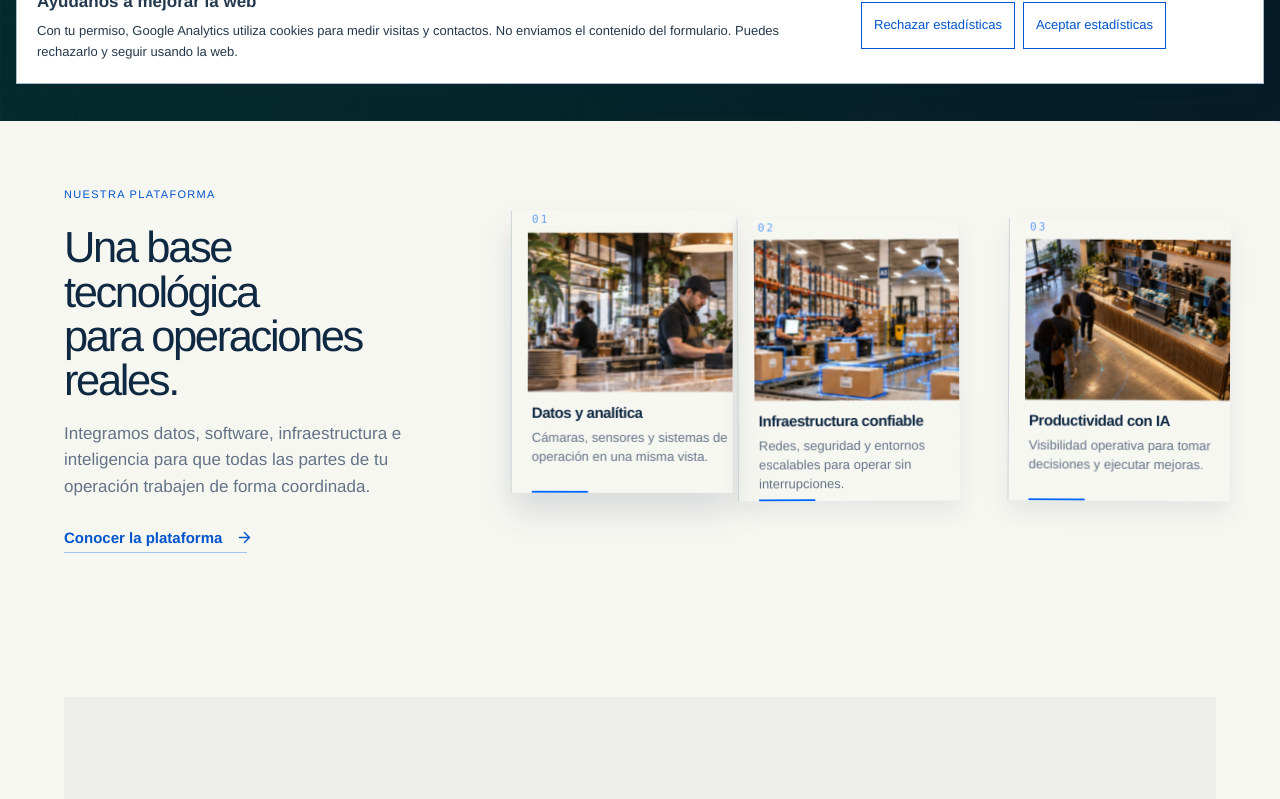
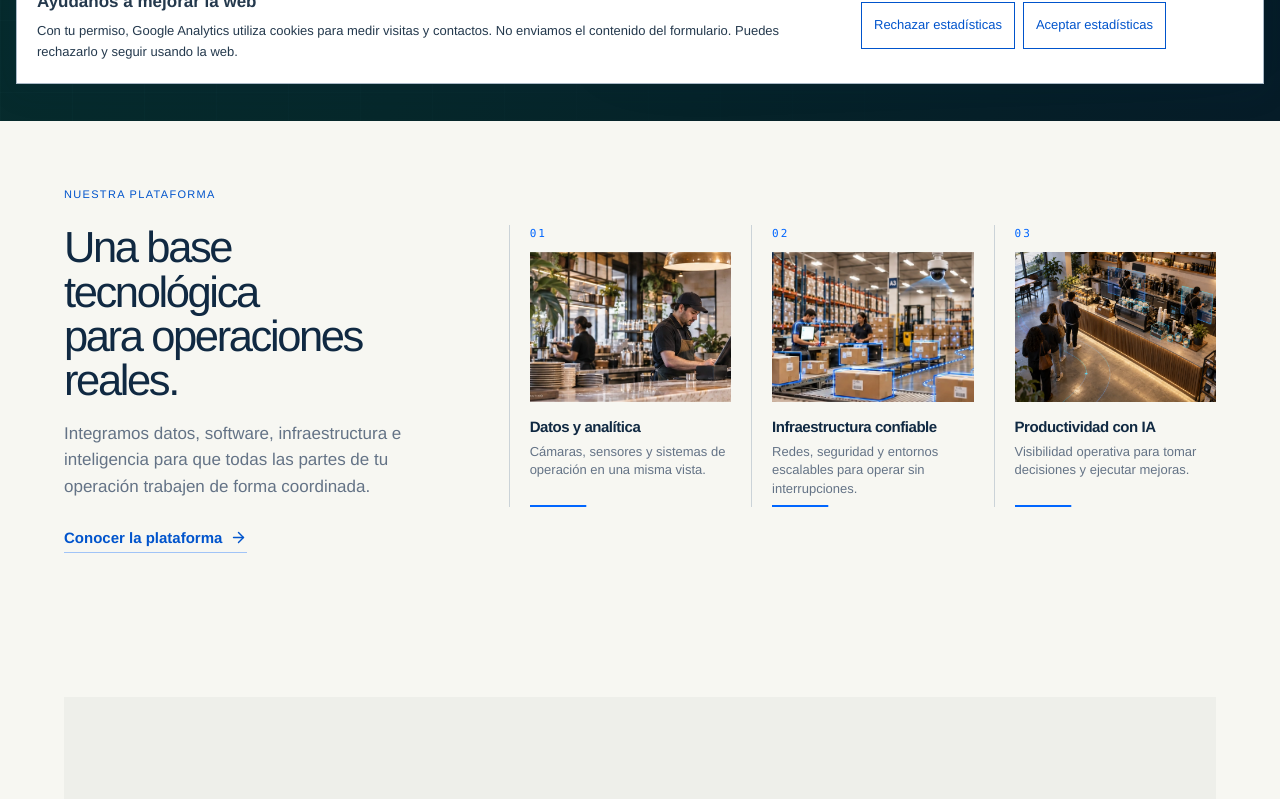
Before and after one commit to PaulGarcia89/DataLinkTech-WebAppFront, a Next.js app: page / in a window 1280 px wide. Shown: the part 700-1499 px from the top of the page. Built offline with nearby package versions, Linux system fonts and the light colour scheme; no server answers.

Commit message:
Use hover scale interaction for platform cards

```diff
--- a/src/styles/editorial.css
+++ b/src/styles/editorial.css
@@ -811,7 +811,6 @@ body:has(.operations-hero) .language-switch {
 }
 
 .platform-preview { position: relative; overflow: hidden; padding: 58px 0 72px; background: #f7f7f2; }
-.platform-preview::before { content: ""; position: absolute; top: 0; left: -28%; width: 28%; height: 2px; background: linear-gradient(90deg, transparent, #0066ff, #00b8ff, transparent); opacity: .8; }
 .platform-preview > .container { display: grid; grid-template-columns: .78fr 1.5fr; gap: clamp(32px, 6vw, 92px); align-items: center; }
 .platform-preview-intro h2 { margin: 19px 0 18px; color: #102942; font-size: clamp(34px, 3.4vw, 52px); letter-spacing: -.055em; line-height: 1.02; }
 .platform-preview-intro > p:not(.eyebrow) { max-width: 430px; color: #647386; line-height: 1.55; }
@@ -825,55 +824,10 @@ body:has(.operations-hero) .language-switch {
 .platform-preview-card p { margin-top: 7px; color: #647386; font-size: 13px; line-height: 1.45; }
 
 @media (hover: hover) and (pointer: fine) {
-  .platform-preview-card:hover { transform: translateY(-8px); border-color: #0066ff88; box-shadow: 0 18px 30px #10294218; }
+  .platform-preview-card:hover { z-index: 2; transform: translateY(-8px) scale(1.035); border-color: #0066ff88; box-shadow: 0 22px 36px #10294225; }
   .platform-preview-card:hover::after { transform: scaleX(1); }
   .platform-preview-card:hover img { transform: scale(1.055); filter: saturate(1.08) contrast(1.03); }
   .platform-preview-card:hover h3 { color: #0066ff; }
-}
-
-@media (prefers-reduced-motion: no-preference) {
-  .platform-preview::before { animation: platform-scanline 7s linear infinite; }
-  .platform-preview-intro { animation: platform-intro-enter .9s var(--ease) both; }
-  .platform-preview-intro .link-arrow svg { animation: platform-link-nudge 2s ease-in-out infinite; }
-  .platform-preview-card { animation: platform-card-float 4.8s ease-in-out infinite; }
-  .platform-preview-card:nth-child(2) { animation-delay: -1.8s; }
-  .platform-preview-card:nth-child(3) { animation-delay: -3.6s; }
-  .platform-preview-card img { animation: platform-image-breathe 10s ease-in-out infinite alternate; }
-  .platform-preview-card:nth-child(2) img { animation-delay: -2.4s; }
-  .platform-preview-card:nth-child(3) img { animation-delay: -4.8s; }
-  .platform-card-index { animation: platform-index-pulse 2.4s ease-in-out infinite; }
-}
-
-@keyframes platform-scanline {
-  from { transform: translateX(0); }
-  to { transform: translateX(460%); }
-}
-
-@keyframes platform-intro-enter {
-  from { opacity: 0; transform: translate3d(-24px, 0, 0); }
-  to { opacity: 1; transform: translate3d(0, 0, 0); }
-}
-
-@keyframes platform-link-nudge {
-  0%, 100% { transform: translateX(0); }
-  50% { transform: translateX(6px); }
-}
-
-@keyframes platform-card-float {
-  0%, 100% { transform: translate3d(0, 0, 0) rotate(0deg); box-shadow: 0 0 0 #10294200; }
-  25% { transform: translate3d(16px, -7px, 0) rotate(.35deg); box-shadow: 0 14px 24px #10294216; }
-  50% { transform: translate3d(0, -15px, 0) rotate(0deg); box-shadow: 0 20px 32px #10294222; }
-  75% { transform: translate3d(-16px, -7px, 0) rotate(-.35deg); box-shadow: 0 14px 24px #10294216; }
-}
-
-@keyframes platform-image-breathe {
-  from { transform: scale(1.02) translate3d(-1%, 0, 0); filter: saturate(.95); }
-  to { transform: scale(1.08) translate3d(1.5%, -1%, 0); filter: saturate(1.12); }
-}
-
-@keyframes platform-index-pulse {
-  0%, 100% { opacity: .55; letter-spacing: .18em; }
-  50% { opacity: 1; letter-spacing: .26em; }
 }
 .home-industries { padding-block: 72px 90px; background: #f7f7f2; }
 
```
